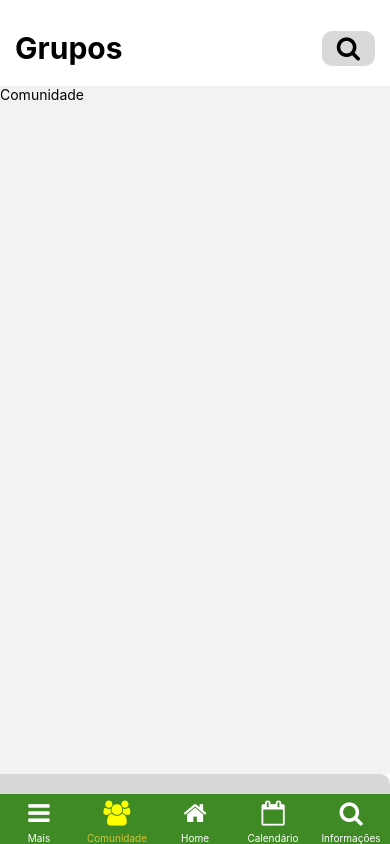
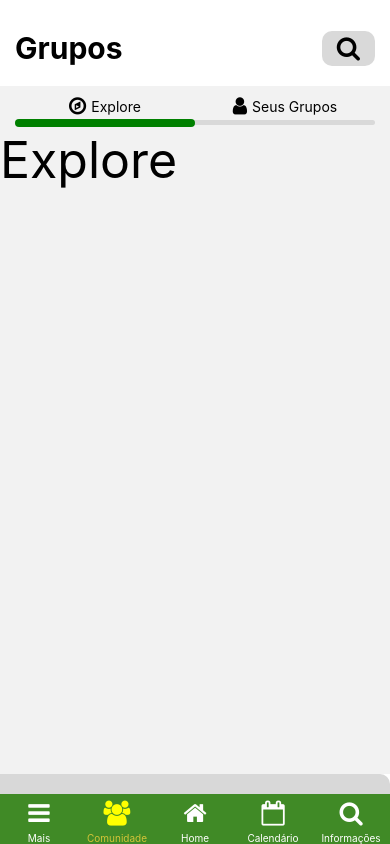
Before and after one commit to https-dre/the-green-family, a React Native app: screen /Comunidade in a window 390 px wide. Built offline with nearby package versions, Linux system fonts and the light colour scheme.

Commit message:
adição de navegação entre as abas da comunidade

```diff
--- a/screens/Comunidade.jsx
+++ b/screens/Comunidade.jsx
@@ -1,9 +1,99 @@
-import { SafeAreaView, Text } from "react-native";
+import { SafeAreaView, Text, View, TextInput, TouchableOpacity, StyleSheet } from "react-native";
+import { createStackNavigator } from '@react-navigation/stack';
+import { NavigationContainer, useNavigation } from "@react-navigation/native";
+import Icon from 'react-native-vector-icons/FontAwesome';
 
-export const Comunidade = () => {
+import { Explore } from "./Comunidade/Explore";
+import { YourGroups } from "./Comunidade/YourGroups";
+import { useState } from "react";
+
+const Stack2 = createStackNavigator()
+
+export const Comunidade = ({navigation}) => {
+
+    const [explore, setExplore] = useState(styles.selected)
+    const [yourGroups, setYourGroups] = useState(null)
+
     return (
-        <SafeAreaView>
-            <Text>Comunidade</Text>
+        <SafeAreaView style={{ flex: 1 }}>
+            <View  style={styles.navBar}>
+                <View style={styles.navMenu}>
+                    <TouchableOpacity
+                        style={styles.navButton}
+                        onPress={()=> {
+                            navigation.navigate("Explore")
+                            setExplore(styles.selected)
+                            setYourGroups(null)
+                        }}
+                    >
+                        <Icon name="compass" size={20} style={{marginRight: 5}}/>
+                        <Text>Explore</Text>
+                    </TouchableOpacity>
+                    <TouchableOpacity
+                        style={styles.navButton}
+                        onPress={()=> {
+                            navigation.navigate("YourGroups")
+                            setExplore(null)
+                            setYourGroups(styles.selected)
+                        }}
+                    >
+                        <Icon name="user" size={20} style={{marginRight: 5}}/>
+                        <Text>Seus Grupos</Text>
+                    </TouchableOpacity>
+                </View>
+                <View style={styles.bottomBar}>
+                    <View style={[explore, {width:"50%"}]}></View>
+                    <View style={[yourGroups, {width:"50%"}]}></View>
+                </View>
+            </View>
+            <View style={{flex: 1, marginTop: 5}}>
+                <Stack2.Navigator
+                    initialRouteName="Explore"
+                    screenOptions={{ headerShown: false }}
+                >
+                    <Stack2.Screen
+                        name="Explore"
+                        component={Explore}
+                    />
+                    <Stack2.Screen
+                        name="YourGroups"
+                        component={YourGroups}
+                    />
+                </Stack2.Navigator>
+            </View>
         </SafeAreaView>
     )
 }
+
+const styles = StyleSheet.create({
+    navButton: {
+        flexDirection: "row",
+        alignItems: "center",
+        justifyContent: "center",
+        width: "50%"
+    },
+    navBar: {
+        paddingTop: 10,
+        marginHorizontal: 15,
+        justifyContent: "center"
+    },
+    navMenu: {
+        justifyContent: "center",
+        flexDirection: "row",
+    },
+    bottomBar: {
+        backgroundColor: "#D9D9D9",
+        height: 5,
+        borderRadius: 10,
+        marginTop: 4,
+        overflow: "visible",
+        flexDirection: "row",
+        alignItems: "center"
+    },
+    selected: {
+        padding: 4,
+        backgroundColor: "green",
+        width: "50%",
+        borderRadius: 10
+    }
+})
--- /dev/null
+++ b/screens/Comunidade/Explore.jsx
@@ -0,0 +1,9 @@
+import { View, Text, Image } from "react-native";
+
+export const Explore = () => {
+    return (
+        <View>
+            <Text style={{fontSize: 50}}>Explore</Text>
+        </View>
+    )
+}
--- /dev/null
+++ b/screens/Comunidade/YourGroups.jsx
@@ -0,0 +1,9 @@
+import { View, Text, Image } from "react-native";
+
+export const YourGroups = () => {
+    return (
+        <View>
+            <Text style={{fontSize: 50}}>YourGroups</Text>
+        </View>
+    )
+}
```
